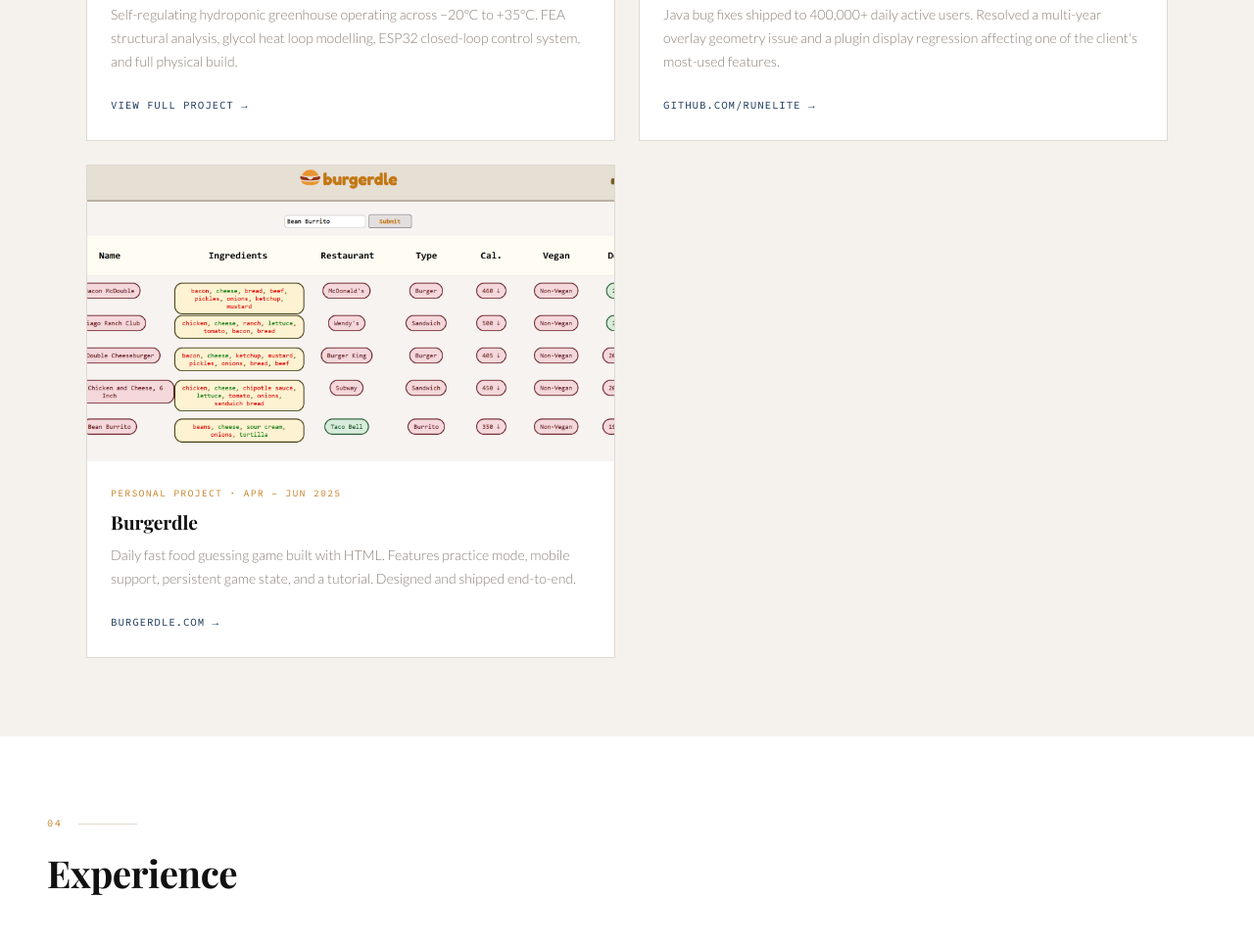
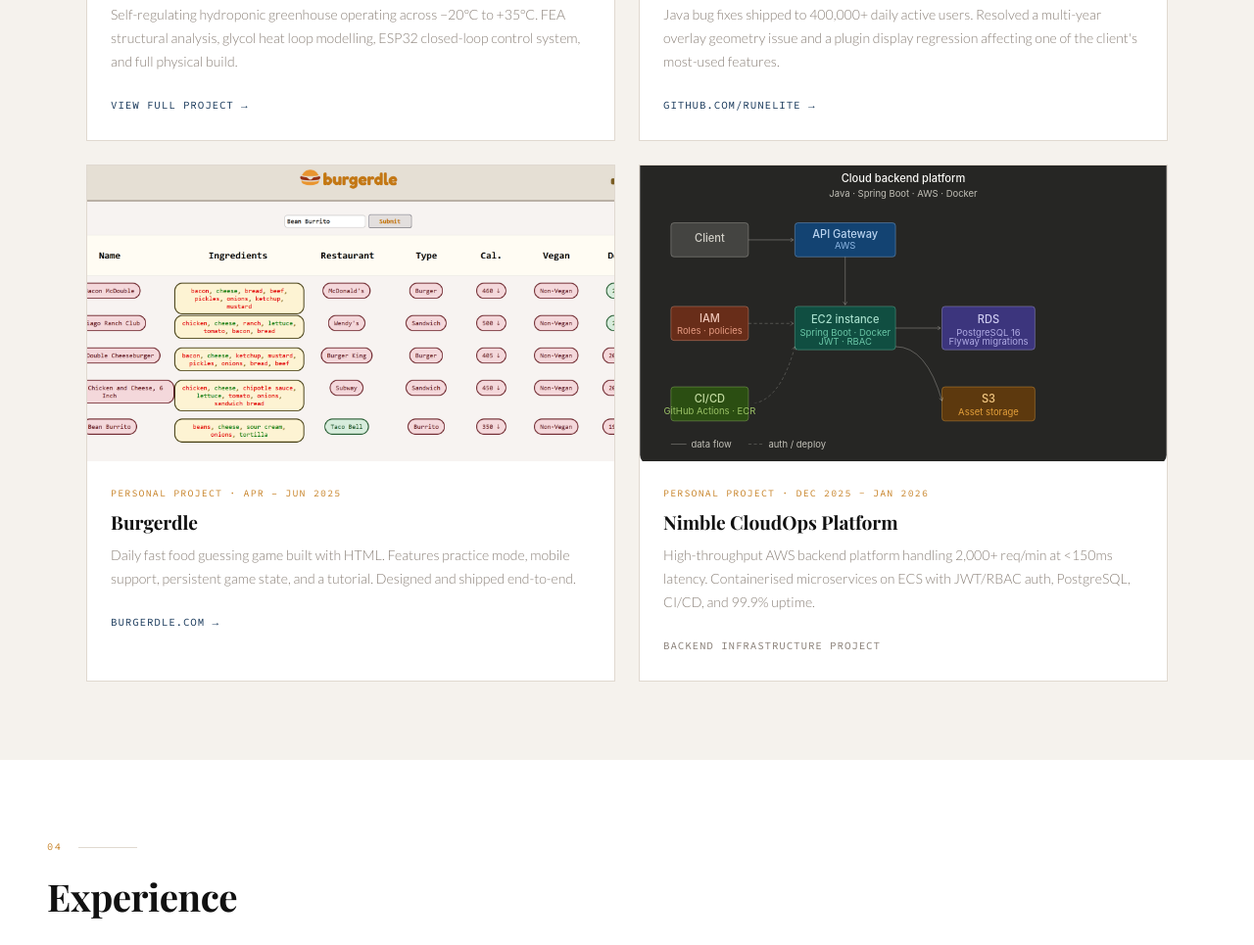
Before and after one commit to chris-albi/portfolio, a plain HTML site: page index.html in a window 1280 px wide. Shown: the part 2770-3735 px from the top of the page at 98% size. Drawn offline with nearby package versions, Linux system fonts and the light colour scheme.

Commit message:
Finished my portfolio :) .

```diff
--- a/index.html
+++ b/index.html
@@ -836,6 +836,17 @@
       </div>
     </a>
 
+            <!-- Nimble CloudOps -->
+    <a href="https://github.com/chris-albi/nimble.git" target="_blank" class="project-card fade fade-delay-2">
+      <img src="nimble.svg" alt="Nimble CloudOps Platform" class="project-card-thumb">
+      <div class="project-card-body">
+        <div class="project-card-label">Personal Project · Dec 2025 - Jan 2026</div>
+        <h3>Nimble CloudOps Platform</h3>
+        <p>High-throughput AWS backend platform handling 2,000+ req/min at &lt;150ms latency. Containerised microservices on ECS with JWT/RBAC auth, PostgreSQL, CI/CD, and 99.9% uptime.</p>
+        <span class="project-link" style="color:var(--muted);">Backend infrastructure project</span>
+      </div>
+    </a>
+
   </div>
 </section>
 
```
Also changed, not shown: nimble.svg (added).
